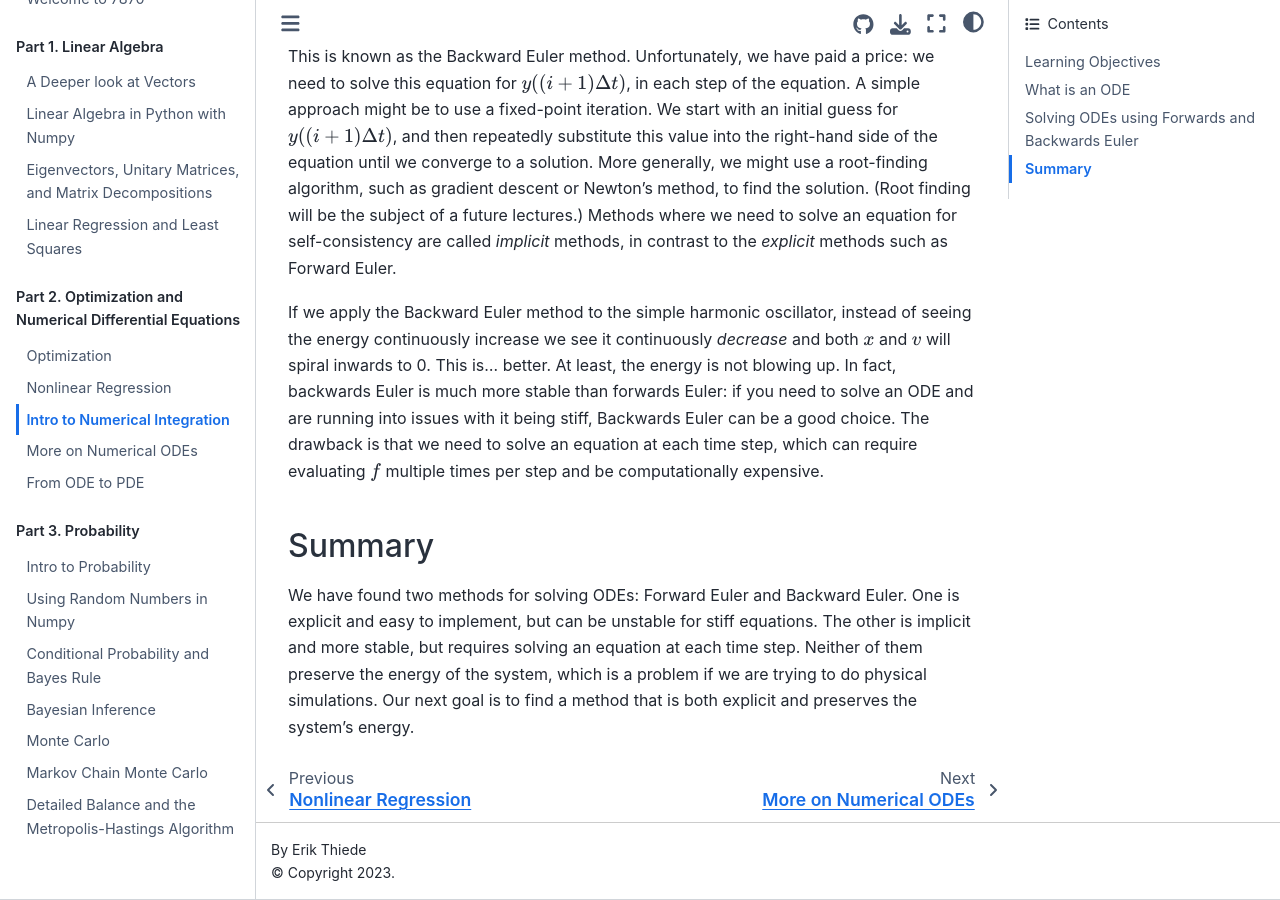
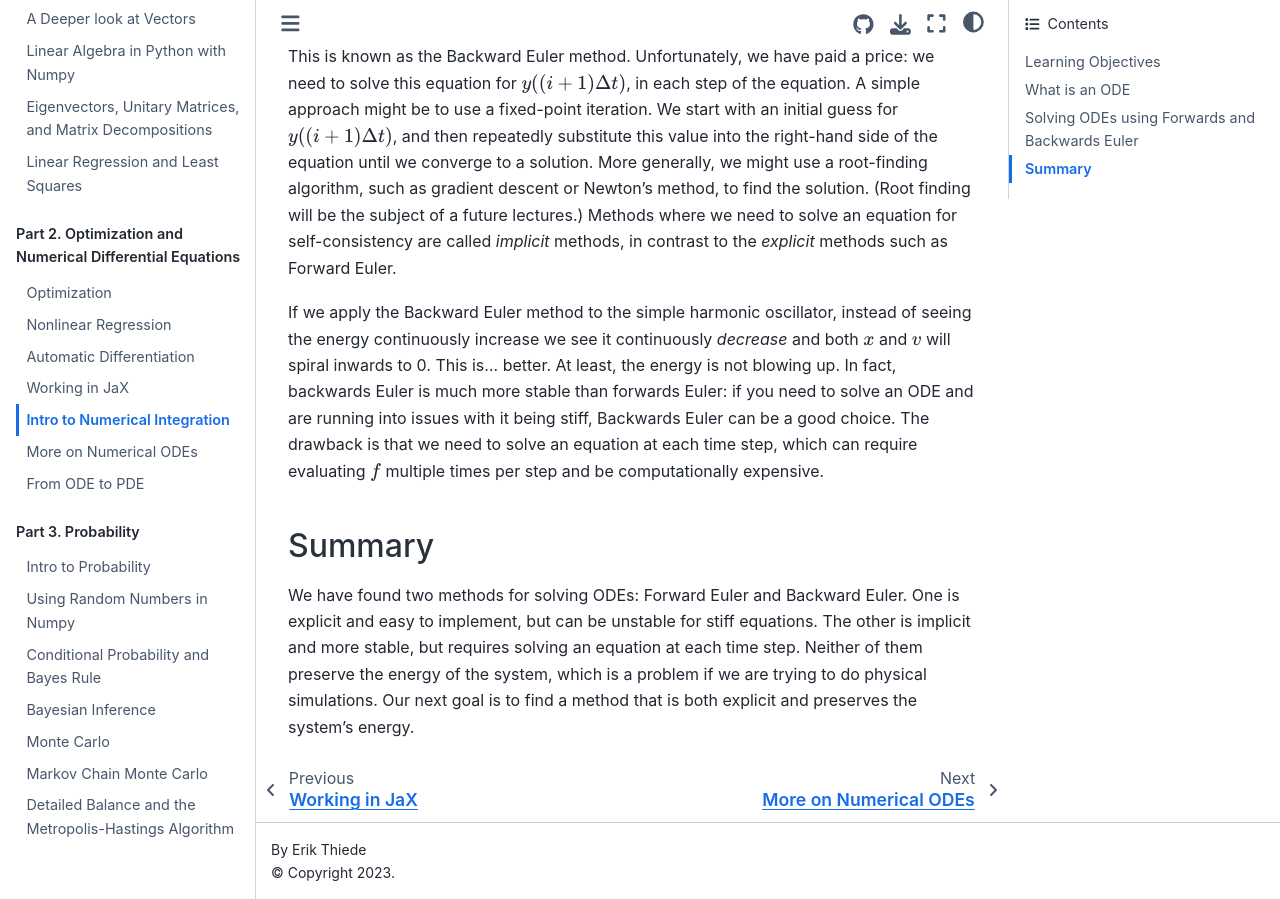
Before and after one commit to cornell-chem-7870/lecture_notes, a Jupyter Book: the page built from diffeq-01-ode-intro.md, in a window 1280 px wide and 900 px high, scrolled down 4074 px. Built offline with Jupyter Book 1.0.4 settings and Sphinx 7.4.7 and the Sphinx Book theme 1.1.4, drawn with Linux system fonts in a browser that asks for light colours; pages that are not in the unit, such as notebooks, are missing from menus.

```diff
--- a/_toc.yml
+++ b/_toc.yml
@@ -14,7 +14,8 @@ parts:
     chapters:
     - file: optim-01-intro-optimization.md
     - file: optim-02-nonlinear-optimization.md
-    - file: optim-03-autograd.md
+    - file: optim-03a-autograd-in-pytorch
+    - file: optim-03b-autograd-in-jax.md
     - file: diffeq-01-ode-intro.md
     - file: diffeq-02-symplectic-integrators.md
     - file: diffeq-03-pde.md
```
